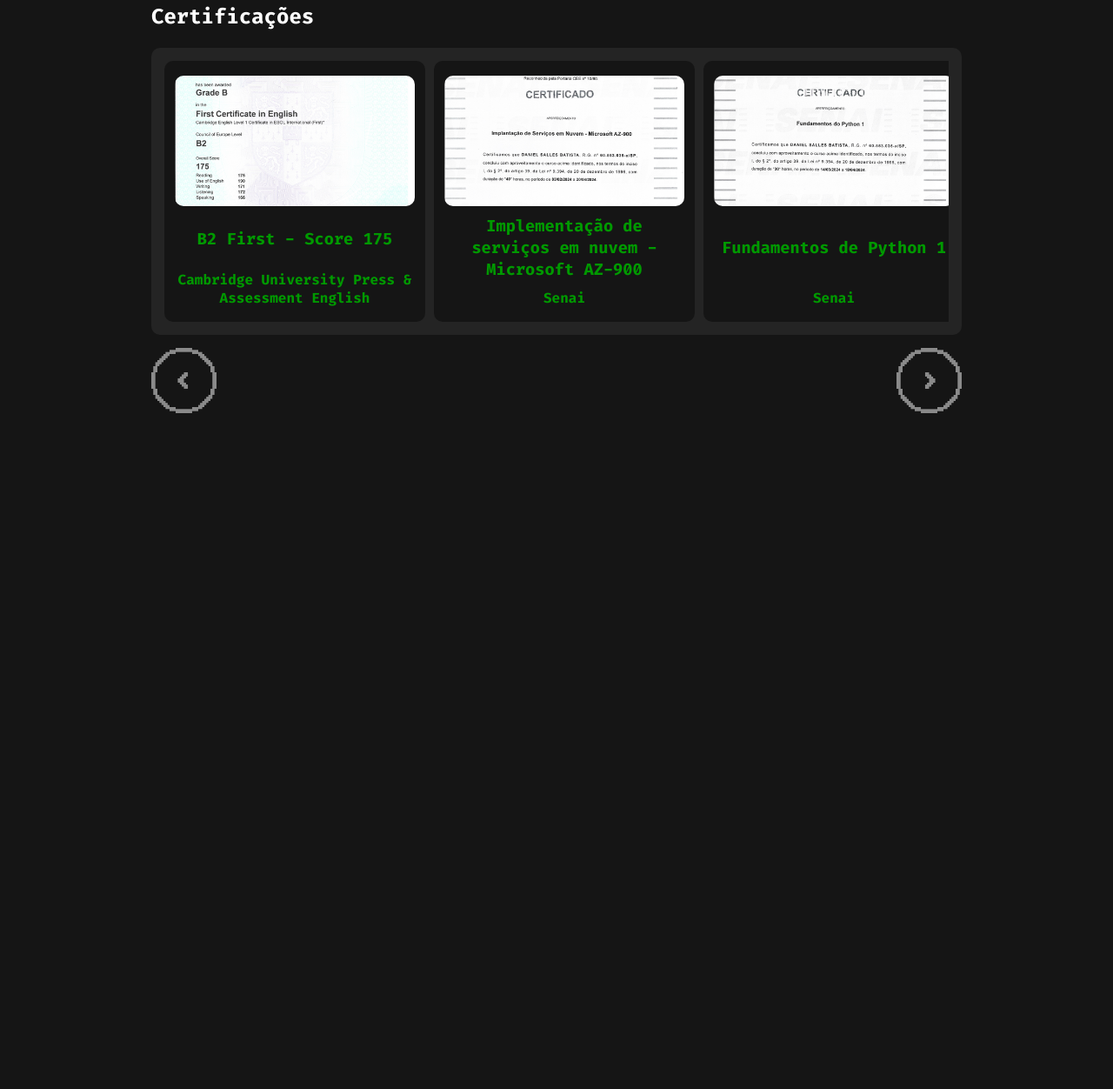
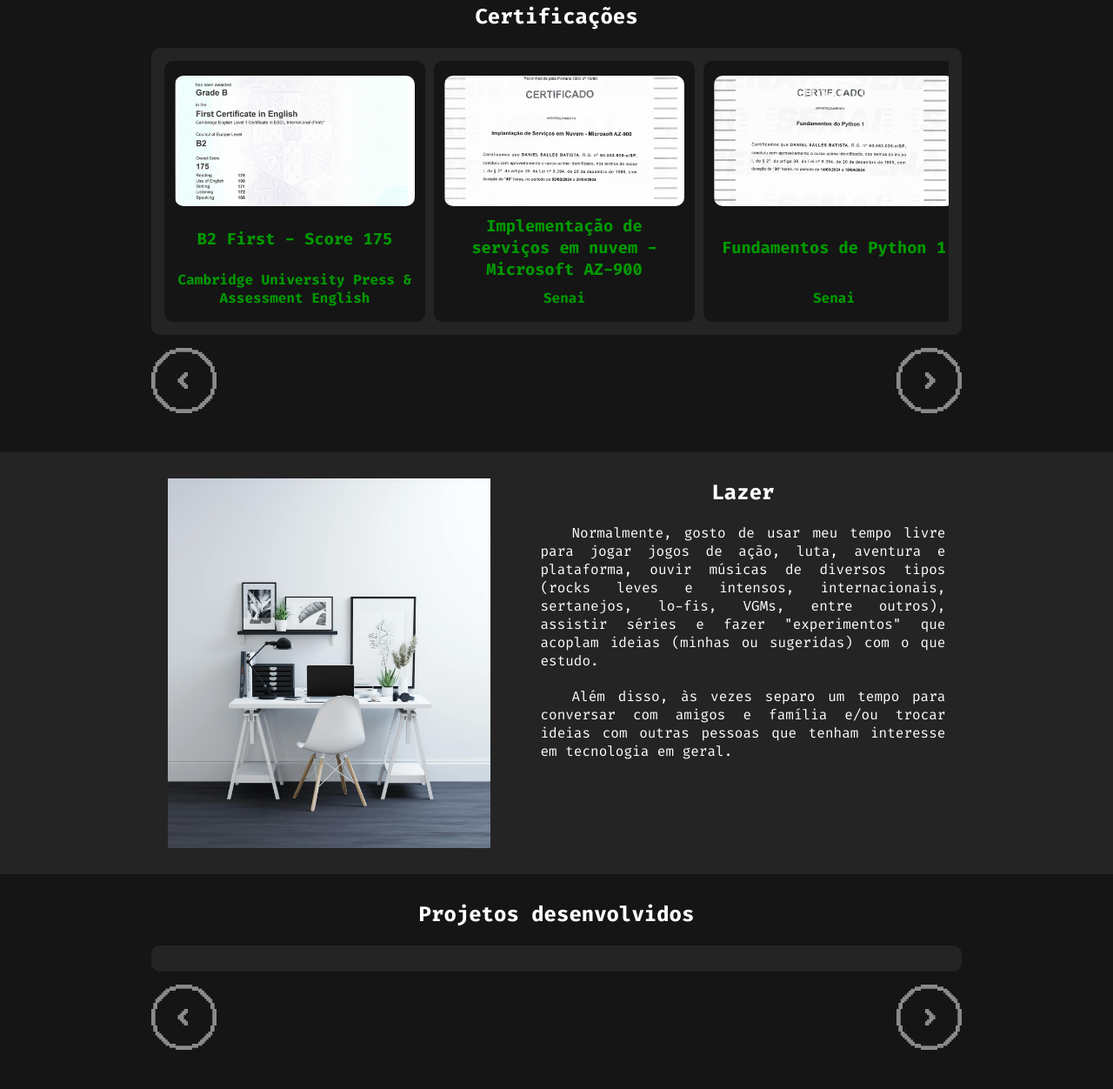
Before and after one commit to daniel-s-batista/Portfolio, a plain HTML site: page index.html in a window 1280 px wide. Shown: the part 1071-2323 px from the top of the page at 87% size. Before the commit the page ends 1591 px from the top, so only its background shows below. Drawn offline with Linux system fonts and the light colour scheme; a web font is replaced by a local one.

Commit message:
Lazer adicionado

```diff
--- a/index.html
+++ b/index.html
@@ -12,6 +12,8 @@
                 <a href="#apresentacao">Apresentação</a>
                 <a href="#academico">Histórico acadêmico</a>
                 <a href="#certificacoes">Certificações</a>
+                <a href="#lazer">Lazer</a>
+                <a href="#projetosDesenvolvidos">Projetos desenvolvidos</a>
             </nav>
         </header>
         <main>
@@ -135,13 +137,30 @@
                     </div>
                 </div>
             </section>
-            <!-- <section id="lazer">
+            <section id="lazer">
                 <div class="containerCustom">
-                    <h2>Lazer e hobbies</h2>
+                    <h2>Lazer</h2>
+                    <p>Normalmente, gosto de usar meu tempo livre para jogar jogos de ação, luta, aventura e plataforma, ouvir músicas de diversos tipos (rocks leves e intensos, internacionais, sertanejos, lo-fis, VGMs, entre outros), assistir séries e fazer "experimentos" que acoplam ideias (minhas ou sugeridas) com o que estudo.</p>
+                    <p>Além disso, às vezes separo um tempo para conversar com amigos e família e/ou trocar ideias com outras pessoas que tenham interesse em tecnologia em geral.</p>
+                    <img src="images/img_lazer.jpg" alt="Lazer">
                 </div>
-            </section> -->
-            <!-- Lazer e hobbies -->
-            <!-- Projetos desenvolvidos -->
+            </section>
+            <section id="projetosDesenvolvidos">
+                <div class="containerCustom">
+                    <h2>Projetos desenvolvidos</h2>
+                    <lista-deslizante id="listaProjetos" data-lista-largura-card="0" data-lista-gap="10">
+                        <!-- Definir atributos -->
+                    </lista-deslizante>
+                    <div class="botoesLista">
+                        <lista-deslizante-voltar data-lista-alvo="#listaProjetos">
+                            <img src="images/btn_seta.png" alt="">
+                        </lista-deslizante-voltar>
+                        <lista-deslizante-avancar data-lista-alvo="#listaProjetos">
+                            <img src="images/btn_seta.png" alt="">
+                        </lista-deslizante-avancar>
+                    </div>
+                </div>
+            </section>
         </main>
         <footer>
             <!-- Links úteis -->
--- a/scss/style.scss
+++ b/scss/style.scss
@@ -46,6 +46,7 @@ $corLinkHover: #0D0;
 
 h2 {
     margin-bottom: 20px;
+    text-align: center;
 }
 
 a {
@@ -274,7 +275,7 @@ section {
 }
 
 #academico {
-    background-color: #303030;
+    background-color: #242424;
     ul {
         @include padding-x(16px);
     }
@@ -315,3 +316,45 @@ section {
         }
     }
 }
+
+#lazer {
+    background-color: #242424;
+    & .containerCustom {
+        display: flex;
+        flex-direction: column;
+        align-items: center;
+        gap: 20px;
+        & > img {
+            order: 1;
+            width: 100%;
+            max-width: 300px;
+            height: 300px;
+            object-fit: cover;
+            object-position: 0% 25%;
+        }
+        & h2 {
+            margin: 0;
+        }
+        & p {
+            text-indent: 36px;
+            width: 100%;
+            text-align: justify;
+        }
+    }
+    @media screen and (min-width: 768px) {
+        & .containerCustom {
+            max-height: 425px;
+            flex-wrap: wrap;
+            & > img {
+                order: -1;
+                max-width: fit-content;
+                height: unset;
+                min-height: 100%;
+                object-fit: contain;
+            }
+            & p {
+                width: 50%;
+            }
+        }
+    }
+}
```
Also changed, not shown: css/style.css, images/img_lazer.jpg (added).
